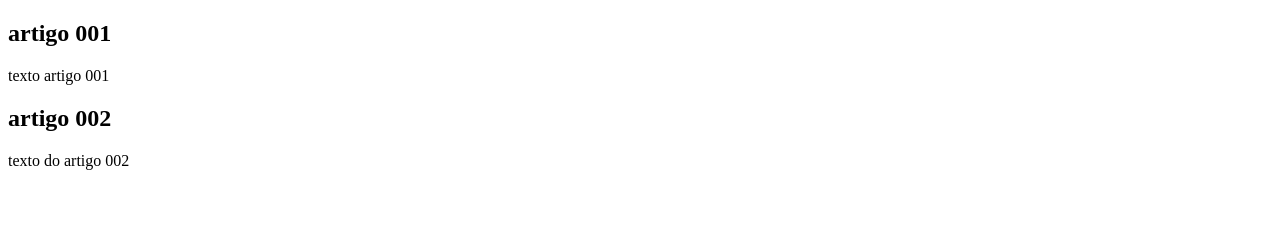
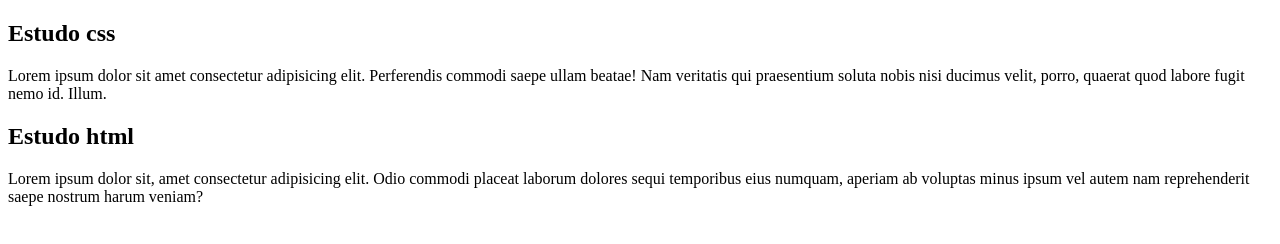
Before and after one commit to MatheusWashington/Projeto-site, a plain HTML site: page index.html in a window 1280 px wide. Drawn offline with Linux system fonts and the light colour scheme.

Commit message:
Comecei o conteudo

```diff
--- a/index.html
+++ b/index.html
@@ -3,19 +3,19 @@
 <head>
     <meta charset="UTF-8">
     <meta name="viewport" content="width=device-width, initial-scale=1.0">
-    <title>titulo do site</title>
+    <title>Meus Estudos</title>
 </head>
 <body>
     <main>
         <header>
         <header>
         <article>
-            <h2>artigo 001</h2>
-            <p> texto artigo 001</p>
+            <h2>Estudo css</h2>
+            <p>Lorem ipsum dolor sit amet consectetur adipisicing elit. Perferendis commodi saepe ullam beatae! Nam veritatis qui praesentium soluta nobis nisi ducimus velit, porro, quaerat quod labore fugit nemo id. Illum.</p>
         </article>
         <article>
-            <h2> artigo 002</h2>
-            <p> texto do artigo 002 </p>
+            <h2> Estudo html </h2>
+            <p> Lorem ipsum dolor sit, amet consectetur adipisicing elit. Odio commodi placeat laborum dolores sequi temporibus eius numquam, aperiam ab voluptas minus ipsum vel autem nam reprehenderit saepe nostrum harum veniam? </p>
 
         </article>
         </header>
```
